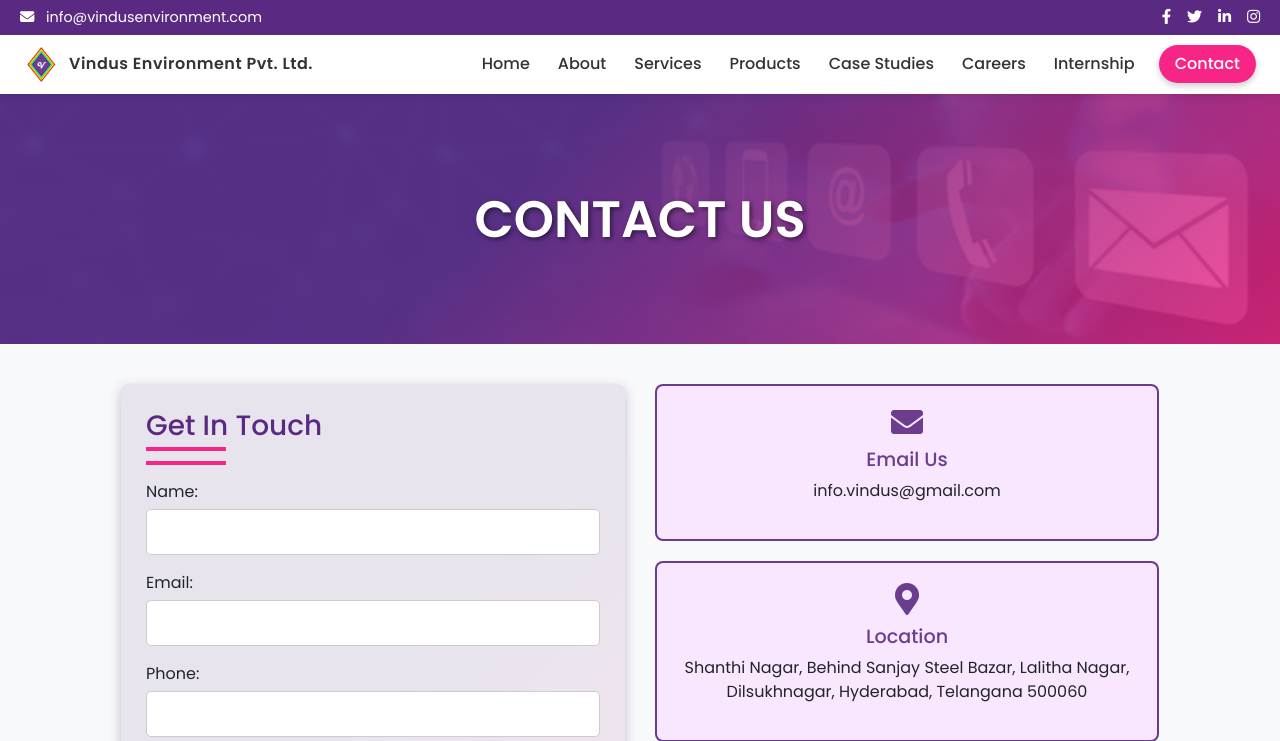
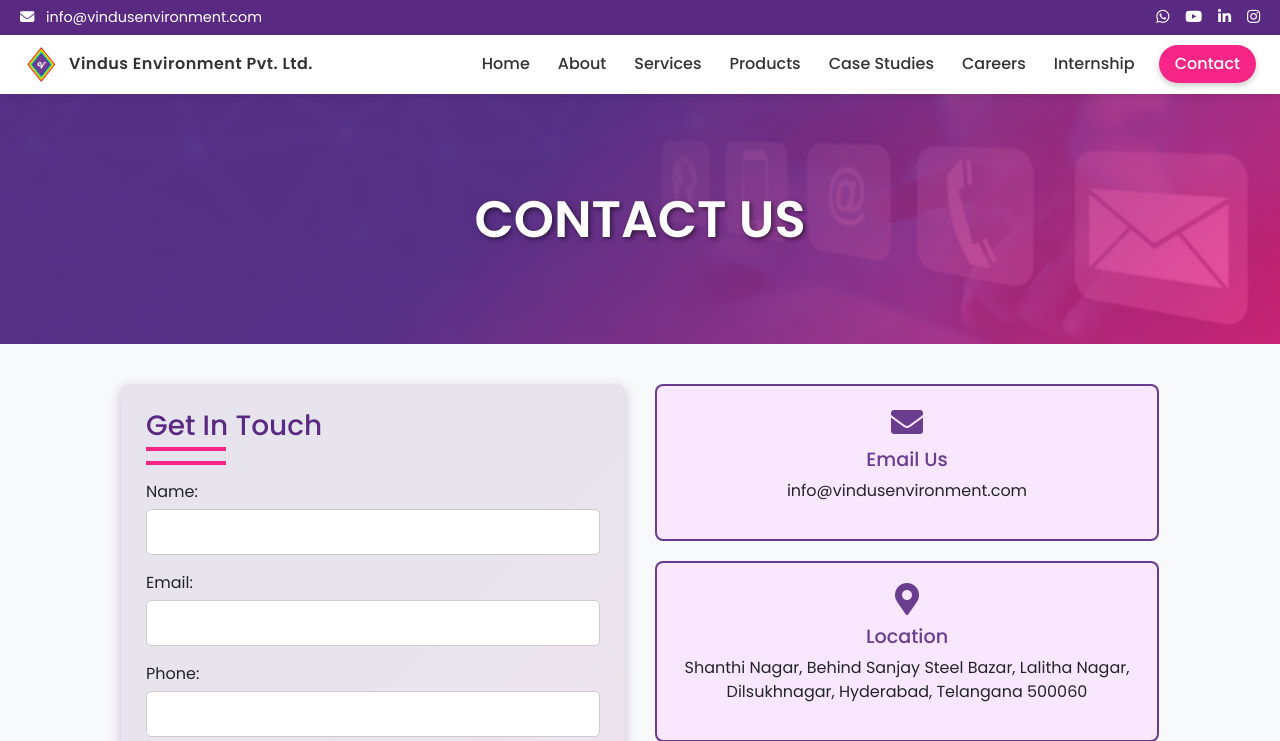
Before and after one commit to vinaykalwala/VindusWebsiteOfficial, a Django app: page /contact/ in a window 1280 px wide. Shown: the top 741 px of the page. Run offline with Django 5.2, Linux system fonts and the light colour scheme.

Commit message:
small changes in all pages

```diff
--- a/static/termsofuse.css
+++ b/static/termsofuse.css
@@ -9,7 +9,7 @@ body {
 }
 
 .terms-hero {
-  background: linear-gradient(135deg, #5a2a83, #5a2a83);
+  background: linear-gradient(135deg,#5a2a83,#5a2a83, #f72585);
   padding: 70px 20px;
   text-align: center;
   color: #fff;
--- a/templates/base.html
+++ b/templates/base.html
@@ -271,10 +271,10 @@
     <i class="fa-solid fa-envelope"></i>&nbsp;&nbsp; info@vindusenvironment.com
   </div>
   <div>
-    <a href="#"><i class="fab fa-facebook-f"></i></a>
-    <a href="#"><i class="fab fa-twitter"></i></a>
-    <a href="#"><i class="fab fa-linkedin-in"></i></a>
-    <a href="#"><i class="fab fa-instagram"></i></a>
+    <a href="https://wa.me/919989760462" target="_blank"><i class="fab fa-whatsapp"></i></a>
+    <a href="www.youtube.com/@VindusEnvironment"><i class="fab fa-youtube"></i></a>
+    <a href="https://www.linkedin.com/company/vindus-environment/"><i class="fab fa-linkedin-in"></i></a>
+    <a href="https://www.instagram.com/vindus_environment?igsh=anpwbDUzZ2dxNm0w"><i class="fab fa-instagram"></i></a>
   </div>
 </div>
 
@@ -326,11 +326,11 @@
       <p><i class="fas fa-phone-alt"></i> +91 4049525396</p>
       <p><i class="fas fa-envelope"></i> info@vindusenvironment.com</p>
       <div class="social-links">
-        <a href="#"><i class="fab fa-facebook"></i></a>
-        <a href="#"><i class="fab fa-linkedin"></i></a>
-        <a href="#"><i class="fab fa-twitter"></i></a>
-        <a href="#"><i class="fab fa-instagram"></i></a>
-        <a href="#"><i class="fab fa-youtube"></i></a>
+       <a href="https://wa.me/919989760462" target="_blank"><i class="fab fa-whatsapp"></i></a>
+    <a href="www.youtube.com/@VindusEnvironment"><i class="fab fa-youtube"></i></a>
+    <a href="https://www.linkedin.com/company/vindus-environment/"><i class="fab fa-linkedin-in"></i></a>
+    <a href="https://www.instagram.com/vindus_environment?igsh=anpwbDUzZ2dxNm0w"><i class="fab fa-instagram"></i></a>
+
       </div>
     </div>
 
--- a/templates/pages/case_studies.html
+++ b/templates/pages/case_studies.html
@@ -248,7 +248,7 @@
     <h2>🌟 Featured Projects</h2>
     <div class="case-study-cards">
       <div class="case-card">
-        <img src="{% static 'images/seoclient.png' %}" alt="Vaudit SEO Tool">
+        <img src="{% static 'images/vaudit.png' %}" alt="Vaudit SEO Tool">
         <div class="case-card-content">
           <h3>Vaudit - SEO Tool</h3>
           <p>Developed with React, CSS, Bootstrap, Django, Python.</p>
--- a/templates/pages/contact.html
+++ b/templates/pages/contact.html
@@ -286,7 +286,7 @@
         <div class="card-custom">
             <i class="fas fa-envelope fa-2x"></i>
             <h4 class="heading">Email Us</h4>
-            <p>info.vindus@gmail.com</p>
+            <p>info@vindusenvironment.com</p>
         </div>
         <div class="card-custom">
             <i class="fas fa-map-marker-alt fa-2x"></i>
@@ -310,10 +310,10 @@
         <div class="card-custom social-media-section">
         <h4 class="heading">Follow Us</h4>
         <div class="social-icons">
-            <div class="icon-box"><a href="#" target="_blank"><i class="fab fa-facebook-f"></i></a></div>
-            <div class="icon-box"><a href="#" target="_blank"><i class="fab fa-twitter"></i></a></div>
+            <div class="icon-box"><a href="https://wa.me/919989760462" target="_blank"><i class="fab fa-whatsapp"></i></a></div>
+            <div class="icon-box"><a href="www.youtube.com/@VindusEnvironment" target="_blank"><i class="fab fa-youtube"></i></a></div>
             <div class="icon-box"><a href="https://www.linkedin.com/company/vindus-environment/" target="_blank"><i class="fab fa-linkedin-in"></i></a></div>
-            <div class="icon-box"><a href="#" target="_blank"><i class="fab fa-instagram"></i></a></div>
+            <div class="icon-box"><a href="https://www.instagram.com/vindus_environment?igsh=anpwbDUzZ2dxNm0w" target="_blank"><i class="fab fa-instagram"></i></a></div>
         </div>
     </div>
 </div>
--- a/templates/pages/privacy_policy.html
+++ b/templates/pages/privacy_policy.html
@@ -323,7 +323,7 @@
             <div class="accordion-content">
                 <p>If you have any questions about this Privacy Policy, you can contact us:</p>
                 <ul class="terms-list">
-                    <li>By Email: <a href="mailto:info.vindus@gmail.com" class="contact-link">info.vindus@gmail.com</a></li>
+                    <li>By Email: <a href="mailto:info@vindusenvironment.com" class="contact-link">info@vindusenvironment.com</a></li>
                     <li>By Website: <a href="https://www.vindusenvironment.com/" target="_blank" rel="noopener noreferrer" class="contact-link">Vindus Environment</a></li>
                     <li>By Phone: <a href="tel:+914049525396" class="contact-link">+91 4049525396</a></li>
                 </ul>
--- a/templates/pages/termsofuse.html
+++ b/templates/pages/termsofuse.html
@@ -5,7 +5,6 @@
 
 <section class="terms-hero">
   <h1><i class="fa-solid fa-scale-balanced"></i> Terms and Conditions</h1>
-  <p>Last updated: March 03, 2025</p>
 </section>
 
 <div class="terms-container">
@@ -164,7 +163,7 @@
     <h2><i class="fa-solid fa-envelope"></i> Contact Us</h2>
     <p>If you have any questions about these Terms and Conditions, you can contact us:</p>
     <ul class="contact-list">
-      <li><i class="fa-solid fa-at"></i> <a href="mailto:info.vindus@gmail.com">info.vindus@gmail.com</a></li>
+      <li><i class="fa-solid fa-at"></i> <a href="mailto:info@vindusenvironment.com">info@vindusenvironment.com</a></li>
       <li><i class="fa-solid fa-globe"></i> <a href="https://www.vindusenvironment.com/">vindusenvironment.com</a></li>
       <li ><i class="fa-solid fa-phone"></i><a href="tel:+914049525396"> +91 4049525396</a></li>
     </ul>
```
